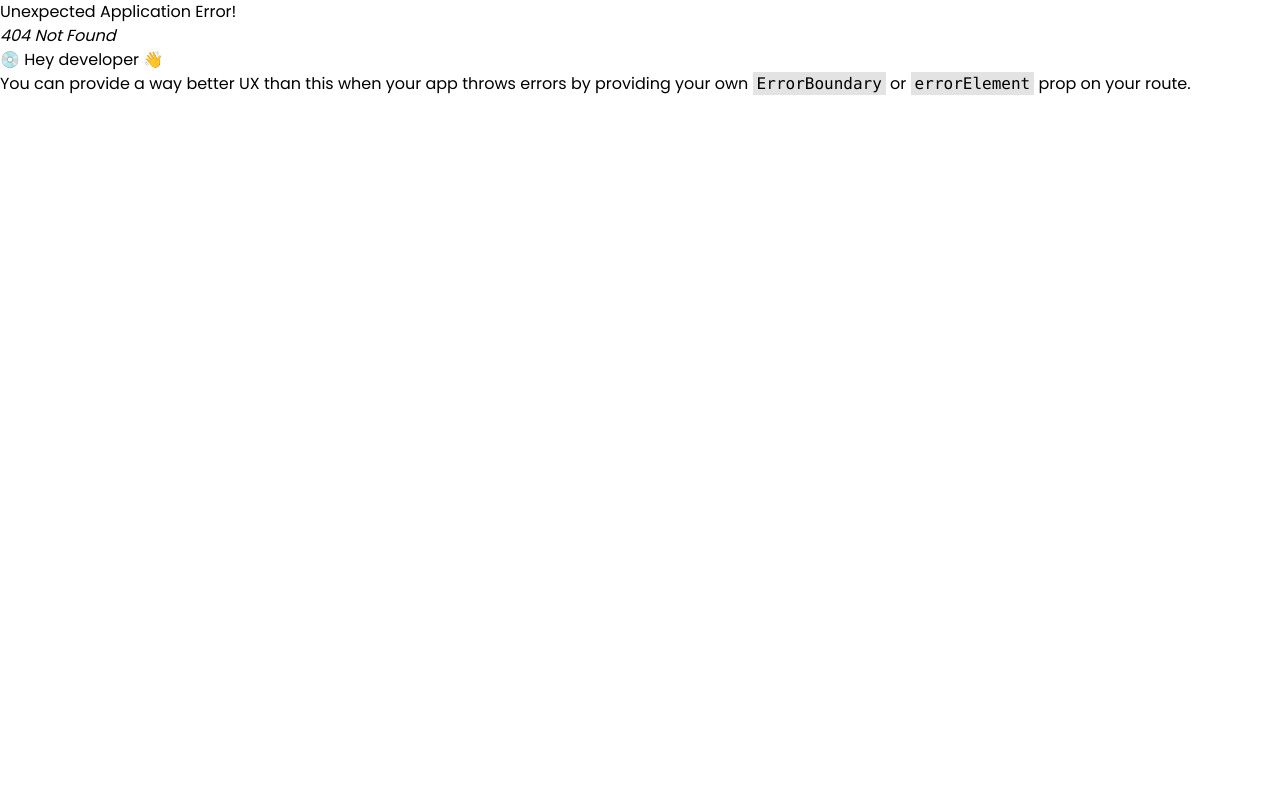
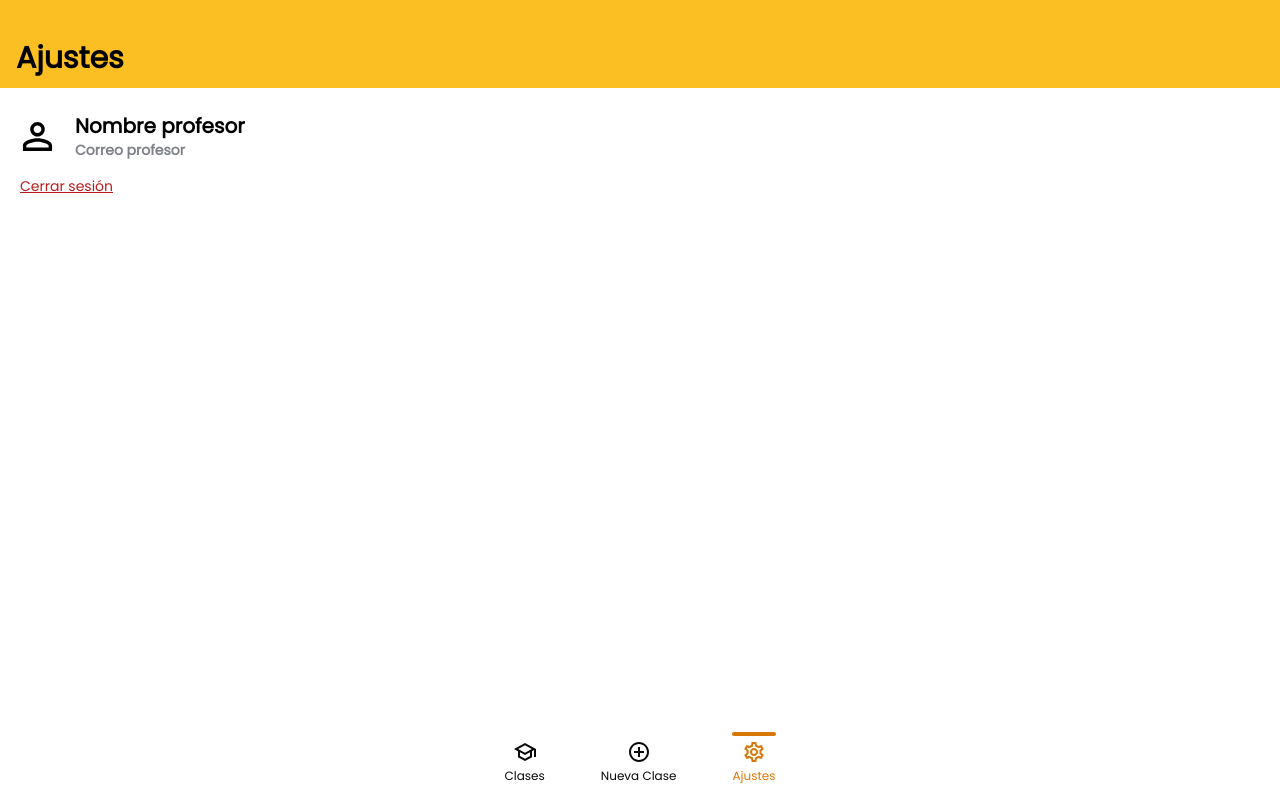
Before and after one commit to gabrielmj23/attend, a React (Vite) app: page /docente/ajustes in a window 1280 px wide. Before the commit this address had no page. Built offline with nearby package versions, Linux system fonts and the light colour scheme.

Commit message:
Pagina de ajustes del docente

```diff
--- /dev/null
+++ b/src/routes/docente/AjustesDocente.jsx
@@ -0,0 +1,48 @@
+import AppHeader from "../../components/AppHeader";
+import AppNav from "../../components/AppNav";
+import NavElem from "../../components/NavElem";
+import PersonOutlineIcon from "@mui/icons-material/PersonOutline";
+import SchoolOutlinedIcon from "@mui/icons-material/SchoolOutlined";
+import AddCircleOutlineOutlinedIcon from "@mui/icons-material/AddCircleOutlineOutlined";
+import SettingsOutlinedIcon from "@mui/icons-material/SettingsOutlined";
+
+function AjustesDocente() {
+  return (
+    <div className="flex flex-col gap-4">
+      <AppHeader titulo="Ajustes" color="amarillo" />
+      <div className="flex flex-row ps-5 pt-2 gap-5 align-middle">
+        <PersonOutlineIcon fontSize="large" className="my-auto scale-125" />
+        <div className="flex flex-col">
+          <p className="text-xl font-semibold">Nombre profesor</p>
+          <p className="text-gris text-sm font-semibold">Correo profesor</p>
+        </div>
+      </div>
+      <p className="text-sm text-red-700 ps-5 underline">Cerrar sesión</p>
+      <AppNav
+        elementos={[
+          <NavElem
+            key={1}
+            icono={<SchoolOutlinedIcon />}
+            label="Clases"
+            ruta="/docente"
+          />,
+          <NavElem
+            key={2}
+            icono={<AddCircleOutlineOutlinedIcon />}
+            label="Nueva Clase"
+            ruta="/docente/clases/nueva"
+          />,
+          <NavElem
+            key={3}
+            icono={<SettingsOutlinedIcon />}
+            label="Ajustes"
+            ruta="/docente/ajustes"
+            activo="true"
+          />,
+        ]}
+      />
+    </div>
+  );
+}
+
+export default AjustesDocente;
```
Also changed, not shown: src/main.jsx (+6 -1 lines).
